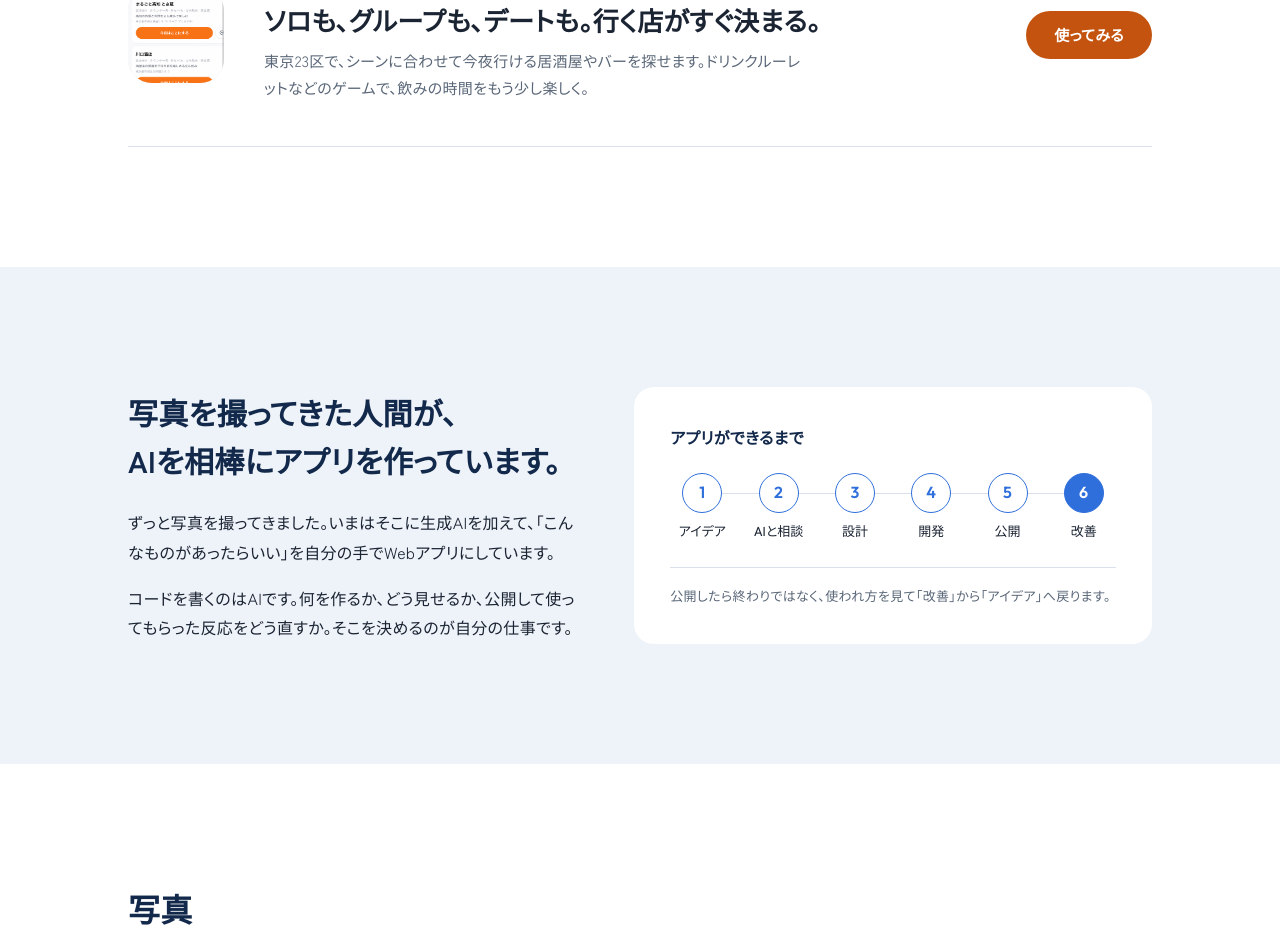
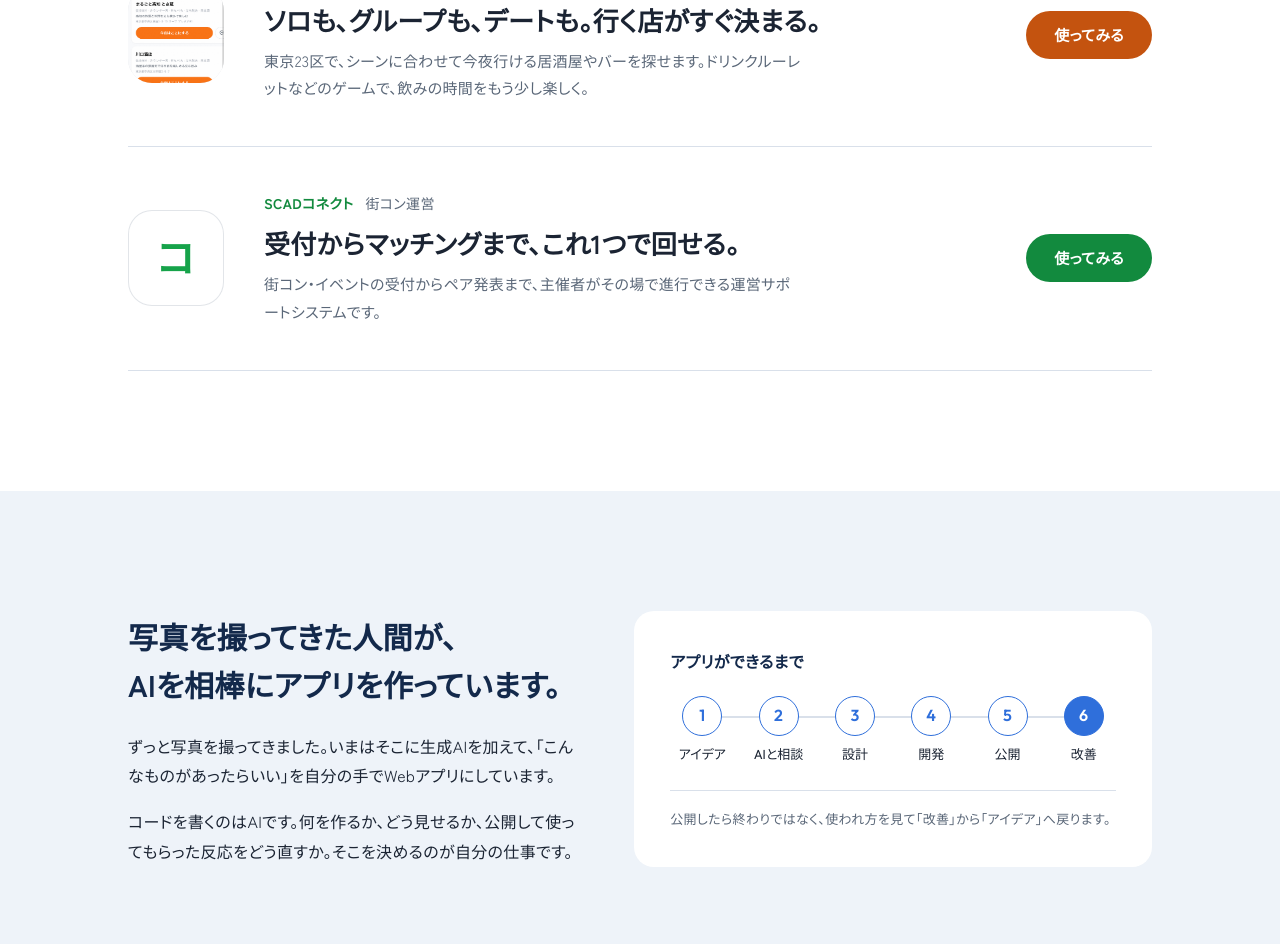
Before and after one commit to motionimagingjp/scad-ai-lab, a Next.js app: page / in a window 1280 px wide. Shown: the part 1571-2515 px from the top of the page. Built offline with nearby package versions, Linux system fonts and the light colour scheme.

Commit message:
掲載アプリにSCADコネクト（街コン運営）を追加
Co-Authored-By: Claude Sonnet 5 <noreply@anthropic.com>
Claude-Session: https://claude.ai/code/session_01CjcPpDFeAq2ZJ4bUXto8pL

```diff
--- a/app/globals.css
+++ b/app/globals.css
@@ -370,6 +370,11 @@ ol {
   --app-fg: #e8691c;
   --app-accent: #c4530f;
 }
+.app--partyconnect {
+  --app-bg: #ffffff;
+  --app-fg: #16a34a;
+  --app-accent: #128a3e;
+}
 /* カード全体を1つのリンクにする。display:contentsで見た目上の箱を消し、
    中の要素（アイコン・本文・ボタン）はそのまま.appのグリッドの子として並ぶ */
 .app__link {
--- a/app/site.config.js
+++ b/app/site.config.js
@@ -10,7 +10,7 @@ export const site = {
   name: "Motion Imaging Lab",
   url: "https://scad-apps-lab.vercel.app",
   description:
-    "写真を撮ってきた個人開発者が、AIと一緒に企画から公開・改善まで手がけるWebアプリの実験場。婚活AIのスクアド、パーソナルカラー診断のイロナビ、今夜の店探しヨイナビ。",
+    "写真を撮ってきた個人開発者が、AIと一緒に企画から公開・改善まで手がけるWebアプリの実験場。婚活AIのスクアド、パーソナルカラー診断のイロナビ、今夜の店探しヨイナビ、街コン運営のSCADコネクト。",
 
   hero: {
     lines: ["AIで、", "思いついたサービスを", "形にする。"],
@@ -60,6 +60,19 @@ export const site = {
       mark: "ヨ",
       theme: "solo",
     },
+    {
+      id: "partyconnect",
+      name: "SCADコネクト",
+      nameEn: "SCAD CONNECT",
+      category: "街コン運営",
+      summary: "受付からマッチングまで、これ1つで回せる。",
+      description:
+        "街コン・イベントの受付からペア発表まで、主催者がその場で進行できる運営サポートシステムです。",
+      badge: "",
+      url: `https://scad-partyconnect.vercel.app/?${UTM}`,
+      mark: "コ",
+      theme: "partyconnect",
+    },
   ],
 
   about: {
```
